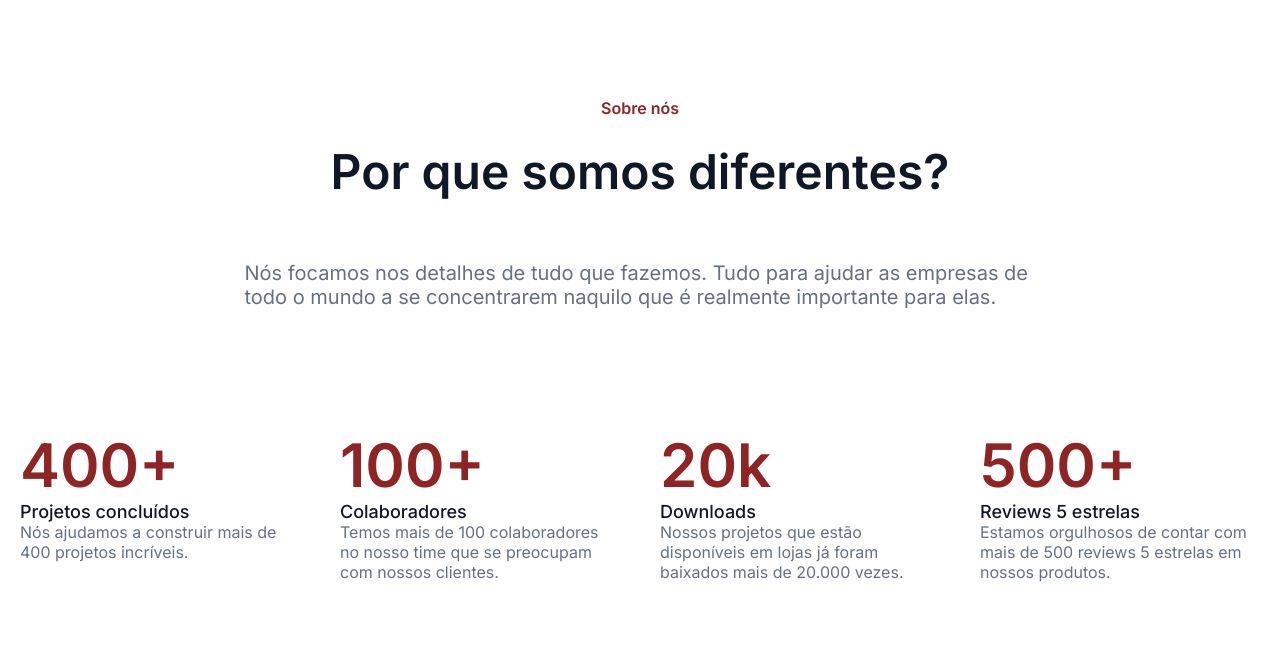
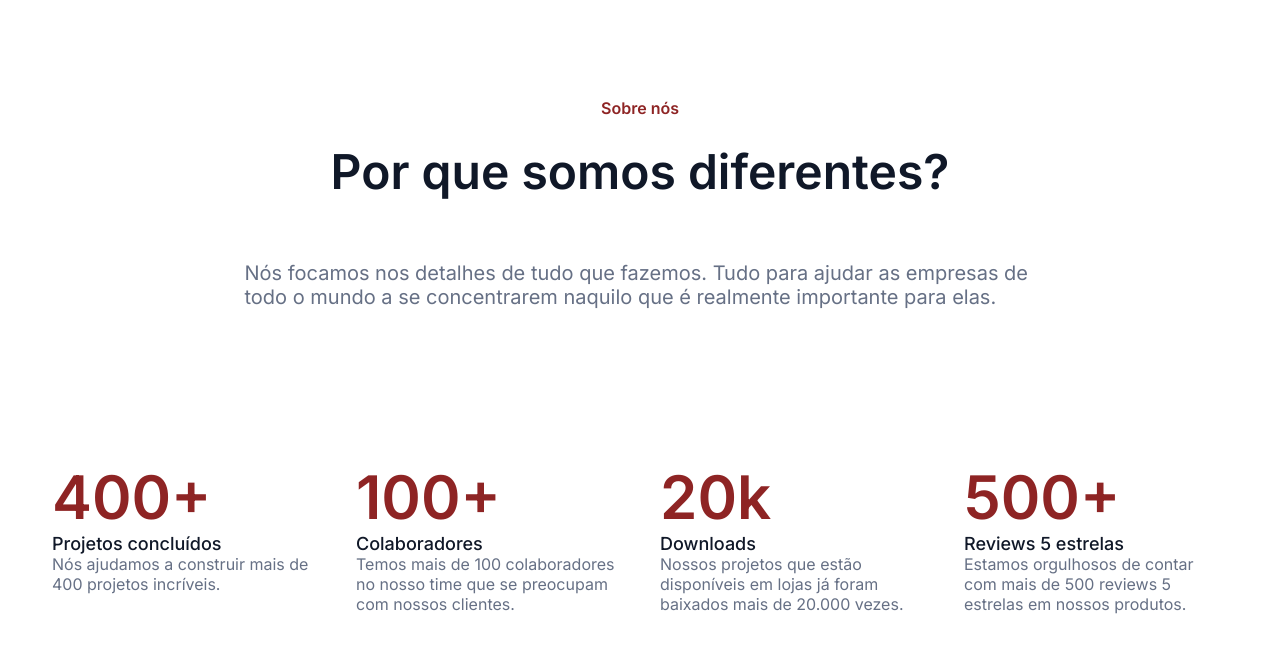
Before and after one commit to WeslleyNascimento1/DevFullstack2026, a plain HTML site: page DaysofCode/index.html in a window 1280 px wide. Shown: the part 73-726 px from the top of the page. Drawn offline with Linux system fonts and the light colour scheme.

Commit message:
Update style.css

```diff
--- a/DaysofCode/style.css
+++ b/DaysofCode/style.css
@@ -81,6 +81,7 @@ button#signUp {
     display: flex;
     justify-content: center;
     align-items: center;
+    margin: 32px;
 }
 
 .metricas div {
```
